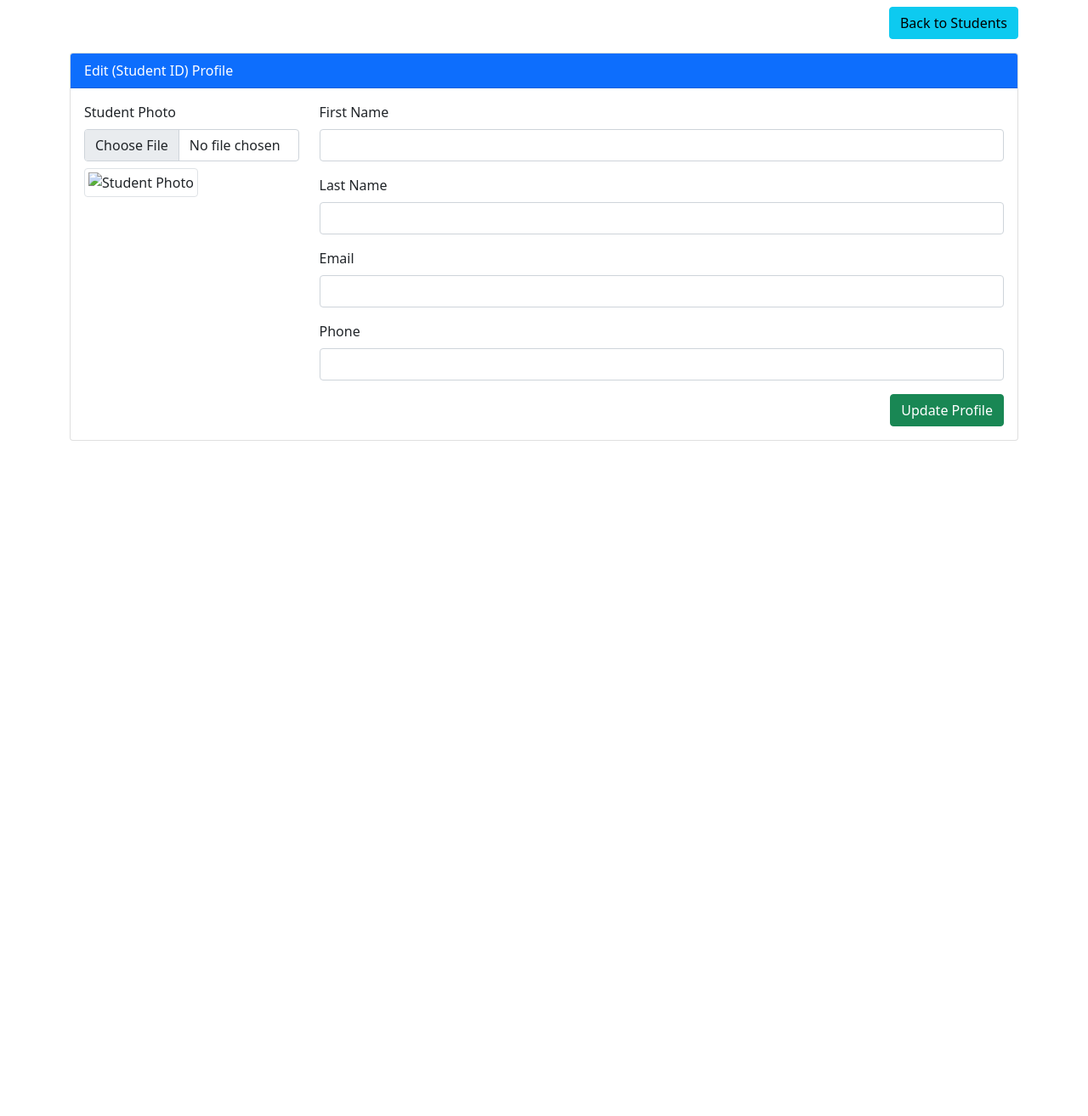
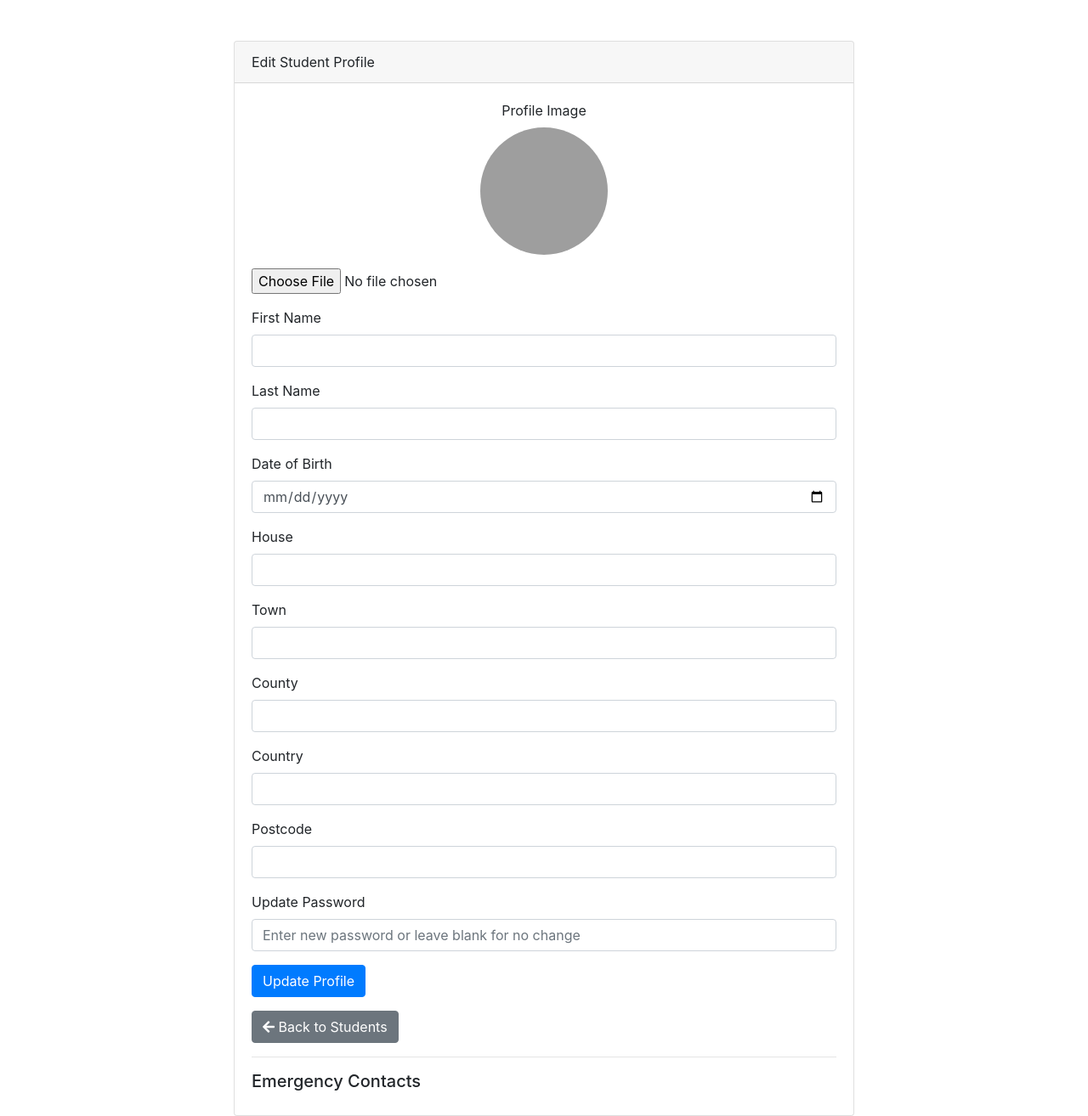
Before and after one commit to EuanAbM/STUDENT_CRM, a PHP site: page /_includes/edit_student.php?id=1 in a window 1280 px wide. Shown: the whole page at 85% size. Before the commit the page ends 519 px from the top, so only its background shows below. Run offline with PHP 8.4, Linux system fonts and the light colour scheme; data that the repository does not hold is empty; grey boxes are pictures that could not be loaded.

Commit message:
student
new image
student

```diff
--- a/_includes/edit_student.php
+++ b/_includes/edit_student.php
@@ -62,75 +62,125 @@ if ($_SERVER["REQUEST_METHOD"] == "POST") {
     <meta charset="UTF-8">
     <meta name="viewport" content="width=device-width, initial-scale=1.0">
     <title>Edit Student Profile</title>
-    <link href="https://cdn.jsdelivr.net/npm/bootstrap@5.1.3/dist/css/bootstrap.min.css" rel="stylesheet">
+    <!-- Bootstrap CSS -->
+    <link rel="stylesheet" href="https://maxcdn.bootstrapcdn.com/bootstrap/4.5.2/css/bootstrap.min.css">
+    <!-- Font Awesome for icons -->
+    <link rel="stylesheet" href="https://cdnjs.cloudflare.com/ajax/libs/font-awesome/5.15.4/css/all.min.css">
+    <style>
+        .profile-image {
+            width: 150px;
+            height: 150px;
+            border-radius: 50%;
+            object-fit: cover;
+            margin: 0 auto;
+            display: block;
+        }
+    </style>
 </head>
 <body>
-    <div class="container">
-        <!-- Back to Students Button -->
-        <div class="d-flex justify-content-end mt-2 mb-3">
-            <a href="students.php" class="btn btn-info">Back to Students</a>
-        </div>
 
-        <!-- Student ID and Course Name -->
-        <div class="card mb-3">
-            <div class="card-header bg-primary text-white">Edit (Student ID) Profile</div>
-            <div class="card-body">
-                <form method="POST" action="" enctype="multipart/form-data">
+<div class="container mt-5">
+    <div class="row justify-content-center">
+        <div class="col-md-8">
+            <div class="card">
+                <div class="card-header">Edit Student Profile</div>
+                <div class="card-body">
+                    <!-- Student Information Form -->
+                    <form method="post" action="" enctype="multipart/form-data">
+                        <!-- Profile Image -->
+                        <div class="form-group text-center">
+                            <label for="image">Profile Image</label><br>
+                            <?php if (!empty($student['image'])) : ?>
+                                <img src="<?php echo $student['image']; ?>" alt="Student Image" class="profile-image mb-3">
+                            <?php else : ?>
+                                <img src="placeholder.jpg" alt="Student Image" class="profile-image mb-3">
+                            <?php endif; ?>
+                            <input type="file" class="form-control-file" id="image" name="image">
+                        </div>
+
+                        <!-- Student Personal Details -->
+                        <div class="form-group">
+                            <label for="firstname">First Name</label>
+                            <input type="text" class="form-control" id="firstname" name="firstname" value="<?php echo $student['firstname']; ?>">
+                        </div>
+                        <div class="form-group">
+                            <label for="lastname">Last Name</label>
+                            <input type="text" class="form-control" id="lastname" name="lastname" value="<?php echo $student['lastname']; ?>">
+                        </div>
+                        <div class="form-group">
+                            <label for="dob">Date of Birth</label>
+                            <input type="date" class="form-control" id="dob" name="dob" value="<?php echo $student['dob']; ?>">
+                        </div>
+                        <div class="form-group">
+                            <label for="house">House</label>
+                            <input type="text" class="form-control" id="house" name="house" value="<?php echo $student['house']; ?>">
+                        </div>
+                        <div class="form-group">
+                            <label for="town">Town</label>
+                            <input type="text" class="form-control" id="town" name="town" value="<?php echo $student['town']; ?>">
+                        </div>
+                        <div class="form-group">
+                            <label for="county">County</label>
+                            <input type="text" class="form-control" id="county" name="county" value="<?php echo $student['county']; ?>">
+                        </div>
+                        <div class="form-group">
+                            <label for="country">Country</label>
+                            <input type="text" class="form-control" id="country" name="country" value="<?php echo $student['country']; ?>">
+                        </div>
+                        <div class="form-group">
+                            <label for="postcode">Postcode</label>
+                            <input type="text" class="form-control" id="postcode" name="postcode" value="<?php echo $student['postcode']; ?>">
+                        </div>
+                        <div class="form-group">
+                            <label for="password">Update Password</label>
+                            <input type="password" class="form-control" id="password" name="password" placeholder="Enter new password or leave blank for no change">
+                        </div>
+                        <button type="submit" class="btn btn-primary">Update Profile</button>
+                    </form>
+
+                    <!-- Back Button -->
+                    <a href="students.php" class="btn btn-secondary mt-3"><i class="fas fa-arrow-left"></i> Back to Students</a>
+
+                    <!-- Emergency Contacts Preview -->
+                    <hr>
+                    <h5>Emergency Contacts</h5>
                     <div class="row">
-                        <!-- Student Photo -->
-                        <div class="col-md-3">
-                            <div class="mb-3">
-                                <label for="image" class="form-label">Student Photo</label>
-                                <input type="file" class="form-control" id="image" name="image" onchange="previewFile()">
-                                <img id="preview" src="<?php echo $student['image']; ?>" alt="Student Photo" class="img-thumbnail mt-2">
+                        <?php foreach ($emergencyContacts as $contact) : ?>
+                            <div class="col-md-4 mb-3">
+                                <div class="card">
+                                    <div class="card-body">
+                                        <h6 class="card-title"><?php echo $contact['relation']; ?></h6>
+                                        <p class="card-text"><?php echo $contact['firstname'] . ' ' . $contact['lastname']; ?></p>
+                                        <p class="card-text"><?php echo $contact['phone']; ?></p>
+                                    </div>
+                                </div>
                             </div>
-                        </div>
-                        <!-- Student Details -->
-                        <div class="col-md-9">
-                            <div class="mb-3">
-                                <label for="firstname" class="form-label">First Name</label>
-                                <input type="text" class="form-control" id="firstname" name="firstname" value="<?php echo $student['firstname']; ?>" required>
-                            </div>
-                            <div class="mb-3">
-                                <label for="lastname" class="form-label">Last Name</label>
-                                <input type="text" class="form-control" id="lastname" name="lastname" value="<?php echo $student['lastname']; ?>" required>
-                            </div>
-                            <div class="mb-3">
-                                <label for="email" class="form-label">Email</label>
-                                <input type="email" class="form-control" id="email" name="email" value="<?php echo $student['email']; ?>" required>
-                            </div>
-                            <div class="mb-3">
-                                <label for="phone" class="form-label">Phone</label>
-                                <input type="text" class="form-control" id="phone" name="phone" value="<?php echo $student['phone']; ?>" required>
-                            </div>
-                        </div>
+                        <?php endforeach; ?>
                     </div>
-                    <div class="d-flex justify-content-end">
-                        <button type="submit" class="btn btn-success">Update Profile</button>
-                    </div>
-                </form>
+                </div>
             </div>
         </div>
-        <!-- Other sections to be updated in similar fashion -->
     </div>
-    <script src="https://ajax.googleapis.com/ajax/libs/jquery/3.6.0/jquery.min.js"></script>
-    <script src="https://maxcdn.bootstrapcdn.com/bootstrap/4.5.2/js/bootstrap.min.js"></script>
-    <script>
-        function previewFile() {
-            var preview = document.getElementById('preview');
-            var file    = document.querySelector('input[type=file]').files[0];
-            var reader  = new FileReader();
+</div>
 
-            reader.onloadend = function () {
-                preview.src = reader.result;
-            };
+<!-- Bootstrap JS and jQuery (place before </body>) -->
+<script src="https://ajax.googleapis.com/ajax/libs/jquery/3.6.0/jquery.min.js"></script>
+<script src="https://maxcdn.bootstrapcdn.com/bootstrap/4.5.2/js/bootstrap.min.js"></script>
+<script>
+    // JavaScript for image preview
+    $(document).ready(function() {
+        $('#image').change(function() {
+            var input = this;
+            if (input.files && input.files[0]) {
+                var reader = new FileReader();
+                reader.onload = function(e) {
+                    $(input).closest('.form-group').find('.profile-image').attr('src', e.target.result);
+                };
+                reader.readAsDataURL(input.files[0]);
+            }
+        });
+    });
+</script>
 
-            if (file) {
-                reader.readAsDataURL(file);
-            } else {
-                preview.src = "";
-            }
-        }
-    </script>
 </body>
 </html>
```
Also changed, not shown: _includes/uploads/drivingID.jpg (added).
